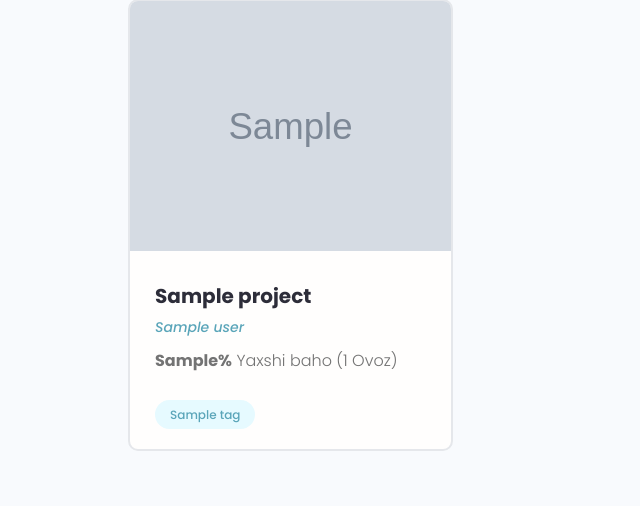
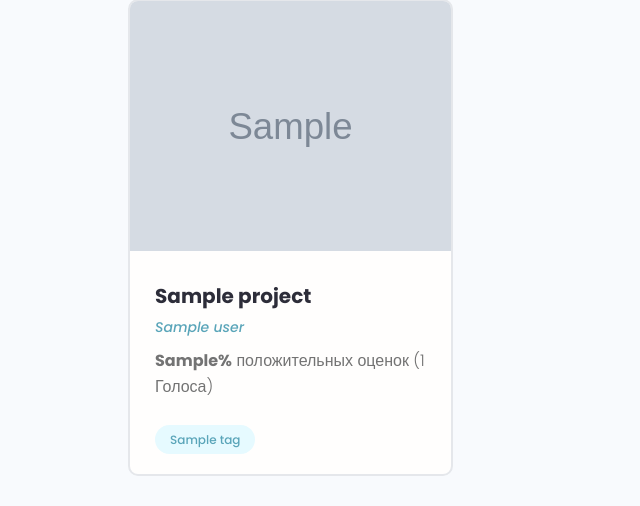
Before and after one commit to Shaxzod6248/Portfolio-end, a Django app: template projects/templates/projects/projects.html in a window 1280 px wide. Shown: the part 403-909 px from the top of the page, without its empty margins (0-640 px from the left). Before the commit the page ends 854 px from the top, so only its background shows below. Run offline with Django 4.2, Linux system fonts and the light colour scheme; the template is opened without the code that fills it: most values are stand-ins (such as "Sample title", 1, 10 or a date in 2020); grey boxes marked "Sample" are stand-in pictures; some libraries are stand-ins or nearby versions.

Commit message:
refresh russia

```diff
--- a/projects/templates/projects/projects.html
+++ b/projects/templates/projects/projects.html
@@ -36,8 +36,8 @@
                                 <h3 class="project__title">{{project.title}}</h3>
                                 <p><a class="project__author" href="{% url 'profile' project.user.id %}">{{project.user.name}}</a></p>
                                 <p class="project--rating">
-                                    <span style="font-weight: bold;">{{project.vote_ratio}}%</span> Yaxshi baho
-                                    ({{project.vote_count}} Ovoz)
+                                    <span style="font-weight: bold;">{{project.vote_ratio}}%</span> положительных оценок
+                                    ({{project.vote_count}} Голоса)
                                 </p>
                                 <div class="project__tags">
                                     {% for tag in project.tag.all %}
```
